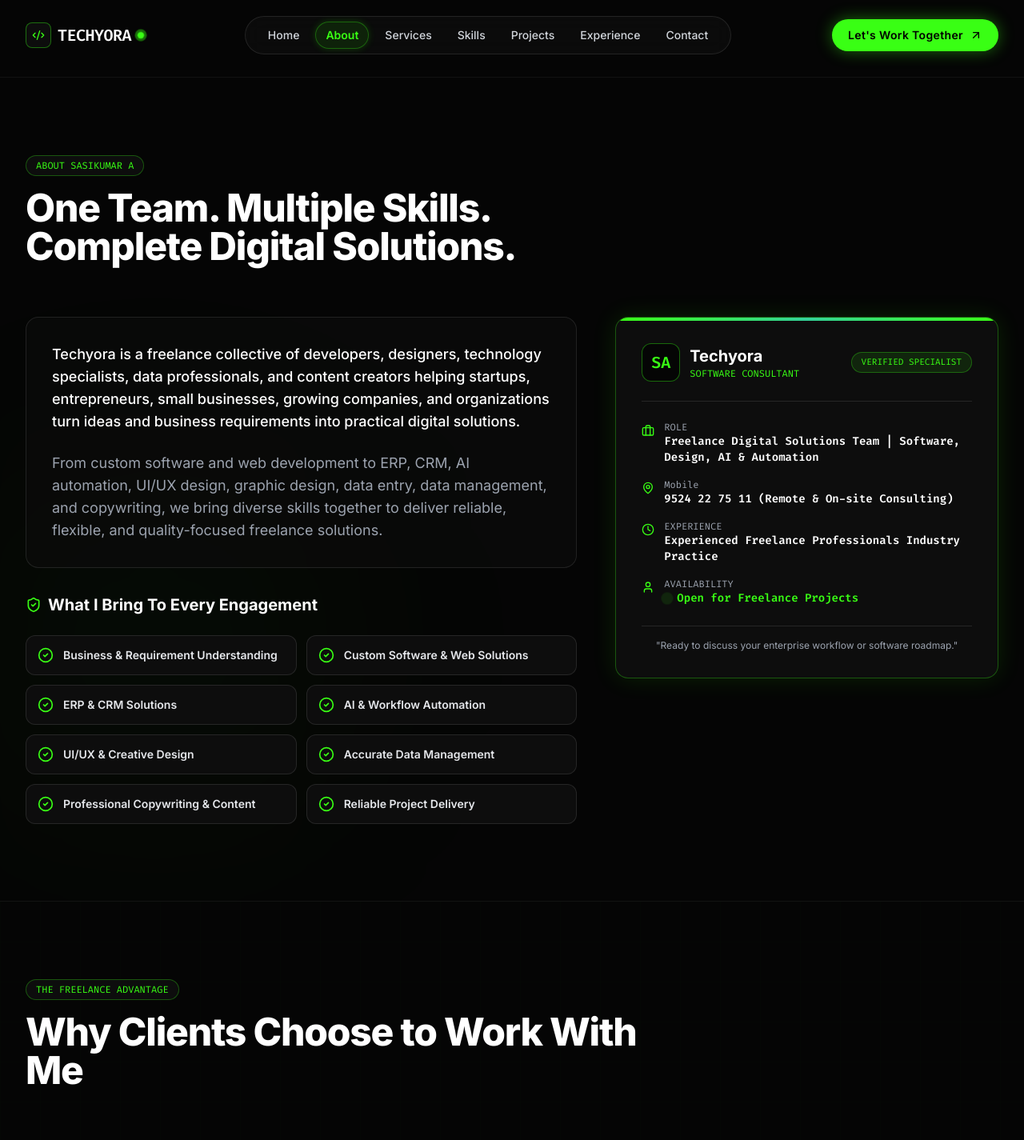
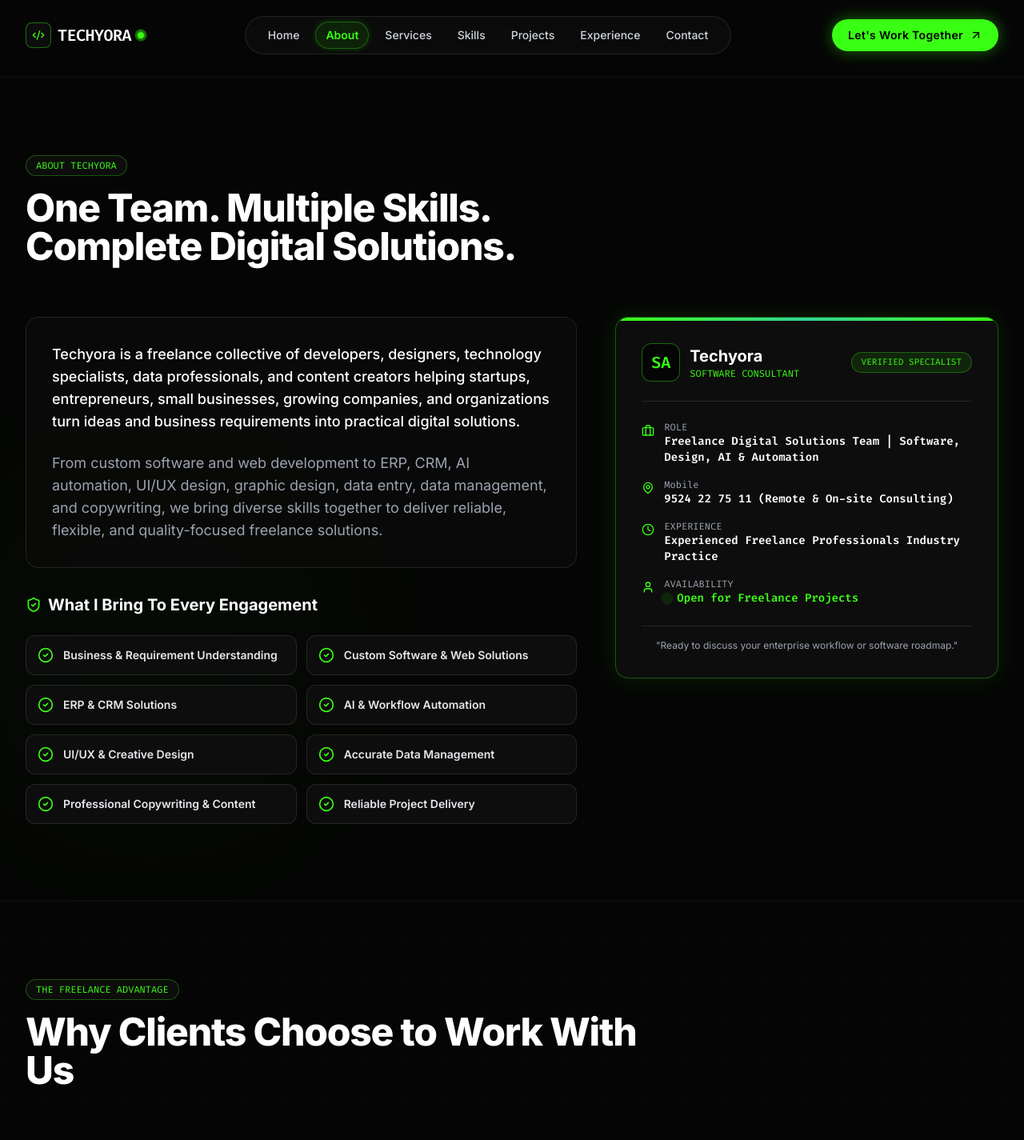
Before and after one commit to sasikumar6699/portfolio, a React (Vite) app: page /about in a window 1280 px wide. Shown: the top 1425 px of the page at 80% size. Built offline with nearby package versions, Linux system fonts and the light colour scheme.

Commit message:
Home content

```diff
--- a/src/components/About.tsx
+++ b/src/components/About.tsx
@@ -13,7 +13,7 @@ export const About: React.FC = () => {
         {/* Section Header */}
         <div className="max-w-3xl mb-16">
           <div className="inline-flex items-center gap-2 px-3 py-1 rounded-full bg-[#0D0D0D] border border-[#39FF14]/30 text-xs font-mono text-[#39FF14] mb-4">
-            <span>ABOUT SASIKUMAR A</span>
+            <span>ABOUT TECHYORA </span>
           </div>
           <h2 className="text-3xl sm:text-4xl lg:text-5xl font-extrabold text-white tracking-tight leading-tight">
             {PERSONAL_INFO.bioHeading}
--- a/src/components/Contact.tsx
+++ b/src/components/Contact.tsx
@@ -111,7 +111,7 @@ export const Contact: React.FC<ContactProps> = ({ initialService, onSubmitted })
                     <span className="text-base font-bold text-white">
                       {PERSONAL_INFO.Mobile}
                     </span>
-                    <span className="text-xs text-gray-400 block mt-0.5">Serving clients worldwide</span>
+                    <span className="text-xs text-gray-400 block mt-0.5">Happy to Connect</span>
                   </div>
                 </div>
 
--- a/src/components/Footer.tsx
+++ b/src/components/Footer.tsx
@@ -32,7 +32,7 @@ export const Footer: React.FC = () => {
             </p>
 
             <div className="text-xs font-mono text-gray-500 pt-2">
-              SASIKUMAR A • FREELANCE SOFTWARE CONSULTANT
+              TECHYORA • FREELANCE SOFTWARE CONSULTANT TEAM
             </div>
           </div>
 
@@ -91,7 +91,7 @@ export const Footer: React.FC = () => {
         {/* Copyright & Scroll to Top */}
         <div className="pt-8 flex flex-col sm:flex-row items-center justify-between gap-4 text-xs font-mono text-gray-500">
           <div>
-            © 2026 Sasikumar A. All rights reserved.
+            © 2026 Techyora All rights reserved.
           </div>
 
           <button
--- a/src/components/Projects.tsx
+++ b/src/components/Projects.tsx
@@ -88,7 +88,7 @@ export const Projects: React.FC<ProjectsProps> = ({ onInquireProject }) => {
 
                   {/* Bottom Info Bar */}
                   <div className="relative z-10 flex items-center justify-between text-[10px] font-mono text-gray-400">
-                    <span>SASIKUMAR A</span>
+                    <span>TECHYORA</span>
                     <span>FREELANCE PROJECT</span>
                   </div>
                 </div>
--- a/src/components/ResumeModal.tsx
+++ b/src/components/ResumeModal.tsx
@@ -13,7 +13,7 @@ export const ResumeModal: React.FC<ResumeModalProps> = ({ isOpen, onClose, onCop
 
   const handleCopyResume = () => {
     const text = `
-SASIKUMAR A
+TECHYORA
 ${PERSONAL_INFO.title}
 Email: ${PERSONAL_INFO.email} | Mobile: ${PERSONAL_INFO.Mobile} | Experience: ${PERSONAL_INFO.experience}
 
--- a/src/components/WhyWorkWithMe.tsx
+++ b/src/components/WhyWorkWithMe.tsx
@@ -26,7 +26,7 @@ export const WhyWorkWithMe: React.FC = () => {
             <span>THE FREELANCE ADVANTAGE</span>
           </div>
           <h2 className="text-3xl sm:text-4xl lg:text-5xl font-extrabold text-white tracking-tight">
-            Why Clients Choose to Work With Me
+            Why Clients Choose to Work With Us
           </h2>
         </div>
 
```
Also changed, not shown: index.standalone.html (+5 -5 lines).
